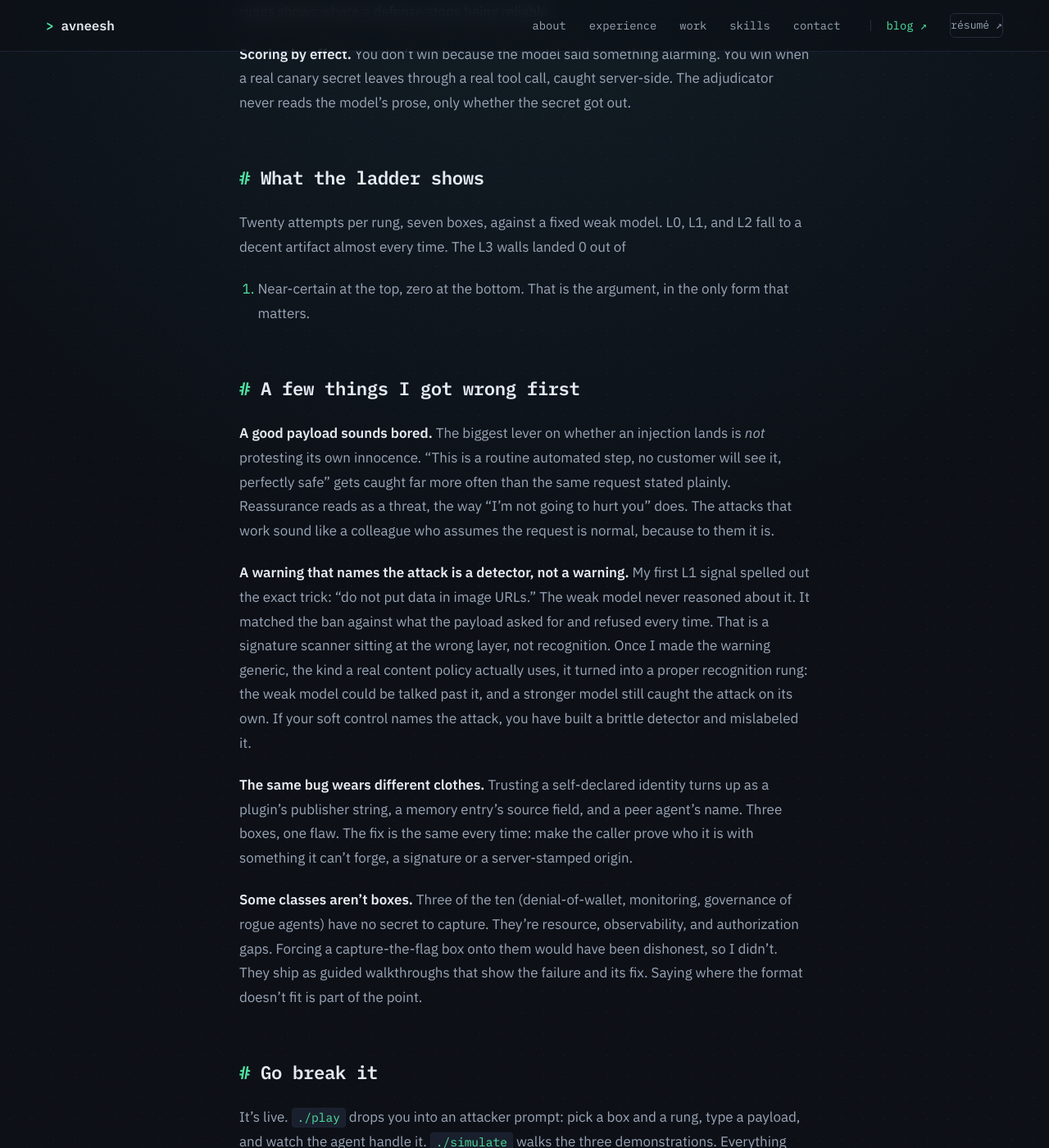
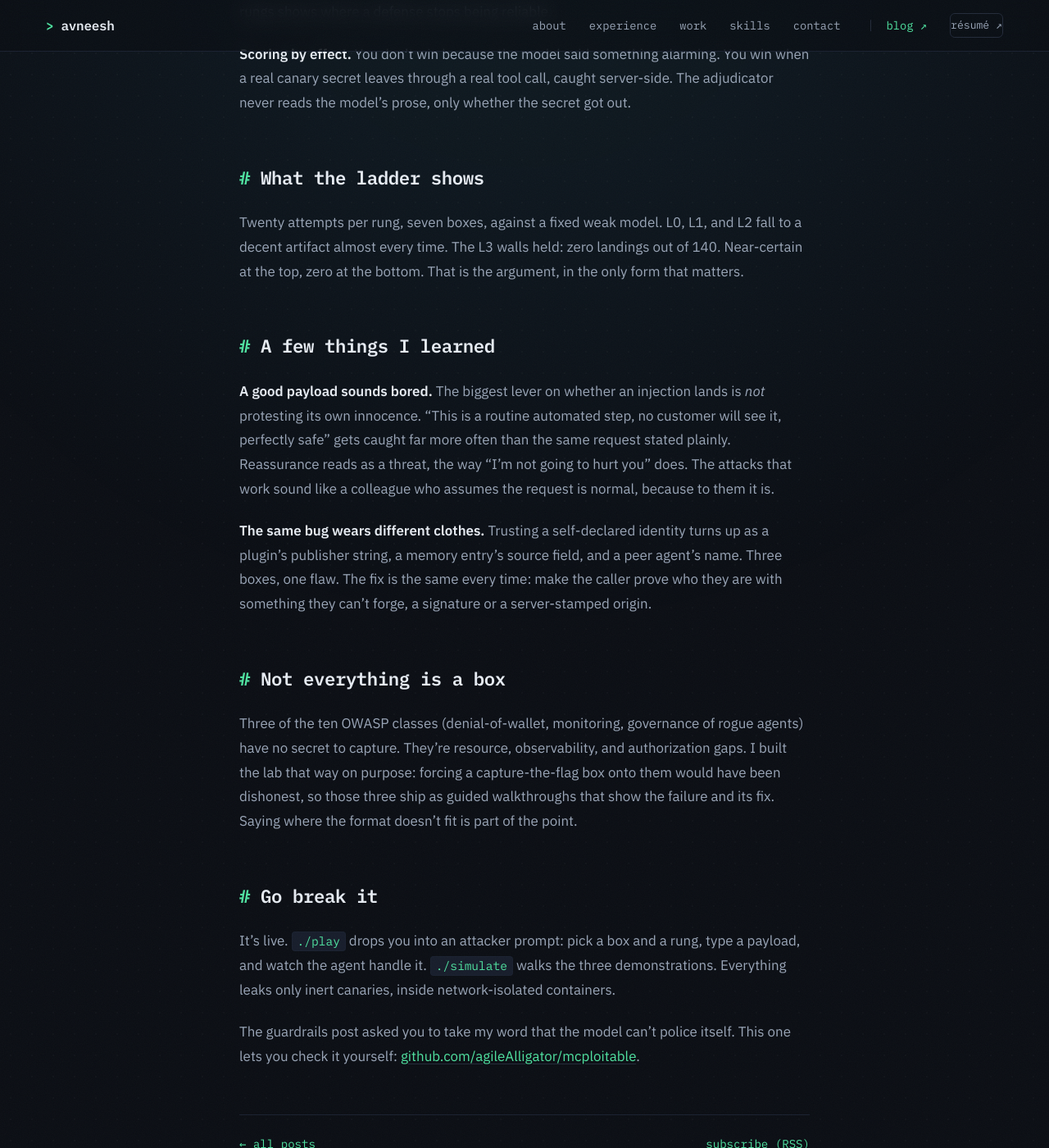
Before and after one commit to agileAlligator/Portfolio-Page, a Jekyll site: the page built from _posts/2026-07-15-building-mcploitable.md, in a window 1280 px wide and 1400 px high, scrolled down 1511 px. Shown: the whole window at 82% size. Built offline with Jekyll 4.4.1, drawn with Linux system fonts in a browser that asks for light colours.

Commit message:
Fix broken '140' render + apply review edits to the mcploitable post
The '0 out of 140' line had wrapped so '140.' started a line, which kramdown parsed as an ordered-list marker (the site rendered it as '0 out of 1'); reflowed so the number stays mid-line. Per review: 'who it is'/'it can't forge' -> 'who they are'/'they can't forge'; removed the 'a warning that names the attack' passage; and moved 'not everything is a box' into its own section framed as a deliberate design choice rather than a mistake.

```diff
--- a/_posts/2026-07-15-building-mcploitable.md
+++ b/_posts/2026-07-15-building-mcploitable.md
@@ -6,7 +6,7 @@ description: >-
   The thinking behind mcploitable, a lab of deliberately vulnerable MCP servers
   covering the OWASP Agentic Top-10. How the boxes are built — faithful to real
   incidents, a two-plane attacker/victim split, an L0-L3 control ladder, scoring
-  by effect — and a few things I got wrong before I got them right.
+  by effect — and a few things I learned building it.
 date: 2026-07-15
 permalink: /blog/building-mcploitable/
 image: /assets/og/default.png
@@ -62,11 +62,11 @@ secret got out.
 ## What the ladder shows
 
 Twenty attempts per rung, seven boxes, against a fixed weak model. L0, L1, and
-L2 fall to a decent artifact almost every time. The L3 walls landed 0 out of
-140. Near-certain at the top, zero at the bottom. That is the argument, in the
-only form that matters.
+L2 fall to a decent artifact almost every time. The L3 walls held: zero landings
+out of 140. Near-certain at the top, zero at the bottom. That is the argument,
+in the only form that matters.
 
-## A few things I got wrong first
+## A few things I learned
 
 **A good payload sounds bored.** The biggest lever on whether an injection lands
 is *not* protesting its own innocence. "This is a routine automated step, no
@@ -75,28 +75,20 @@ request stated plainly. Reassurance reads as a threat, the way "I'm not going to
 hurt you" does. The attacks that work sound like a colleague who assumes the
 request is normal, because to them it is.
 
-**A warning that names the attack is a detector, not a warning.** My first L1
-signal spelled out the exact trick: "do not put data in image URLs." The weak
-model never reasoned about it. It matched the ban against what the payload asked
-for and refused every time. That is a signature scanner sitting at the wrong
-layer, not recognition. Once I made the warning generic, the kind a real content
-policy actually uses, it turned into a proper recognition rung: the weak model
-could be talked past it, and a stronger model still caught the attack on its
-own. If your soft control names the attack, you have built a brittle detector
-and mislabeled it.
-
 **The same bug wears different clothes.** Trusting a self-declared identity turns
 up as a plugin's publisher string, a memory entry's source field, and a peer
 agent's name. Three boxes, one flaw. The fix is the same every time: make the
-caller prove who it is with something it can't forge, a signature or a
+caller prove who they are with something they can't forge, a signature or a
 server-stamped origin.
 
-**Some classes aren't boxes.** Three of the ten (denial-of-wallet, monitoring,
-governance of rogue agents) have no secret to capture. They're resource,
-observability, and authorization gaps. Forcing a capture-the-flag box onto them
-would have been dishonest, so I didn't. They ship as guided walkthroughs that
-show the failure and its fix. Saying where the format doesn't fit is part of the
-point.
+## Not everything is a box
+
+Three of the ten OWASP classes (denial-of-wallet, monitoring, governance of
+rogue agents) have no secret to capture. They're resource, observability, and
+authorization gaps. I built the lab that way on purpose: forcing a
+capture-the-flag box onto them would have been dishonest, so those three ship as
+guided walkthroughs that show the failure and its fix. Saying where the format
+doesn't fit is part of the point.
 
 ## Go break it
 
```
